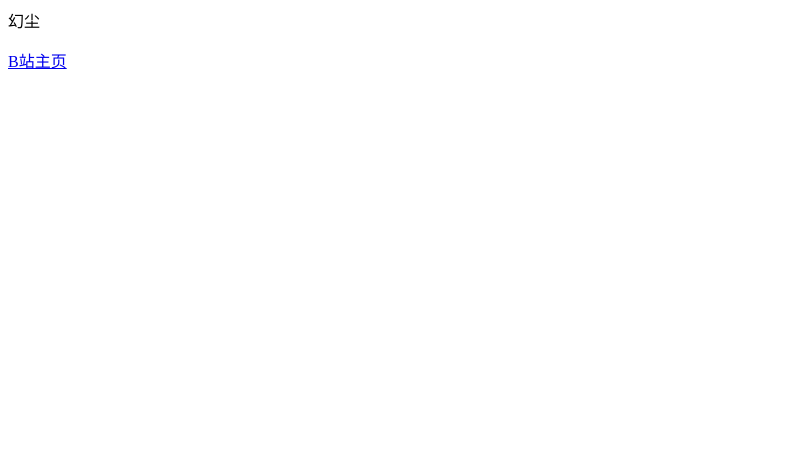
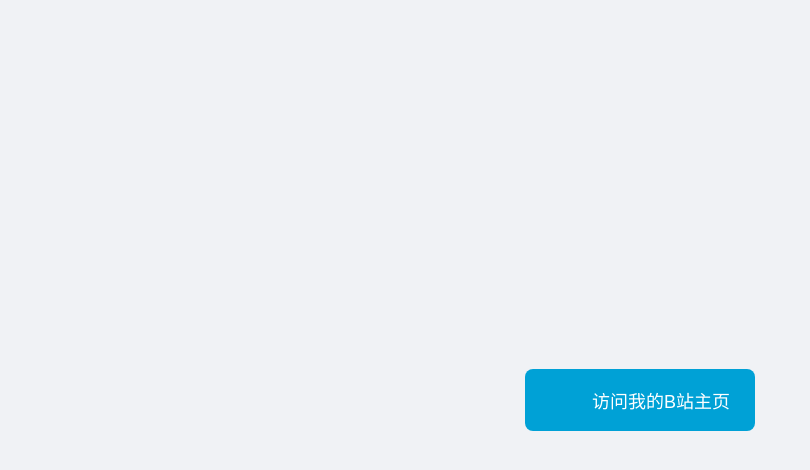
Before and after one commit to HuanChen19/huanchen19.github.io, a plain HTML site: page index.html in a window 1280 px wide. Shown: the whole page, without its empty margins (0-810 px from the left). Drawn offline with Linux system fonts and the light colour scheme.

Commit message:
Update index.html

```diff
--- a/index.html
+++ b/index.html
@@ -1,2 +1,59 @@
-<p>幻尘</p>
-<a href="https://space.bilibili.com/534916236?spm_id_from=333.1007.0.0">B站主页</a>
+
+<!DOCTYPE html>
+<html lang="zh-CN">
+<head>
+    <meta charset="UTF-8">
+    <meta name="viewport" content="width=device-width, initial-scale=1.0">
+    <title>B站主页跳转</title>
+    <style>
+        body {
+            display: flex;
+            justify-content: center;
+            align-items: center;
+            min-height: 100vh;
+            margin: 0;
+            background-color: #f0f2f5;
+        }
+
+        .bilibili-link {
+            display: inline-flex;
+            align-items: center;
+            padding: 15px 25px;
+            background-color: #00a1d6;
+            border-radius: 8px;
+            text-decoration: none;
+            transition: all 0.3s ease;
+        }
+
+        .bilibili-link:hover {
+            transform: scale(1.05);
+            background-color: #00b5e5;
+            box-shadow: 0 4px 12px rgba(0, 0, 0, 0.15);
+        }
+
+        .bilibili-icon {
+            width: 32px;
+            height: 32px;
+            margin-right: 10px;
+        }
+
+        .link-text {
+            color: white;
+            font-family: 'Microsoft YaHei', sans-serif;
+            font-size: 18px;
+            font-weight: 500;
+        }
+
+        /* 使用B站官方图标 */
+        .bilibili-icon {
+            background: url('https://www.bilibili.com/favicon.ico') no-repeat center/contain;
+        }
+    </style>
+</head>
+<body>
+    <a href="https://space.bilibili.com/你的UID" class="bilibili-link" target="_blank" rel="noopener noreferrer">
+        <div class="bilibili-icon"></div>
+        <span class="link-text">访问我的B站主页</span>
+    </a>
+</body>
+</html>
```
